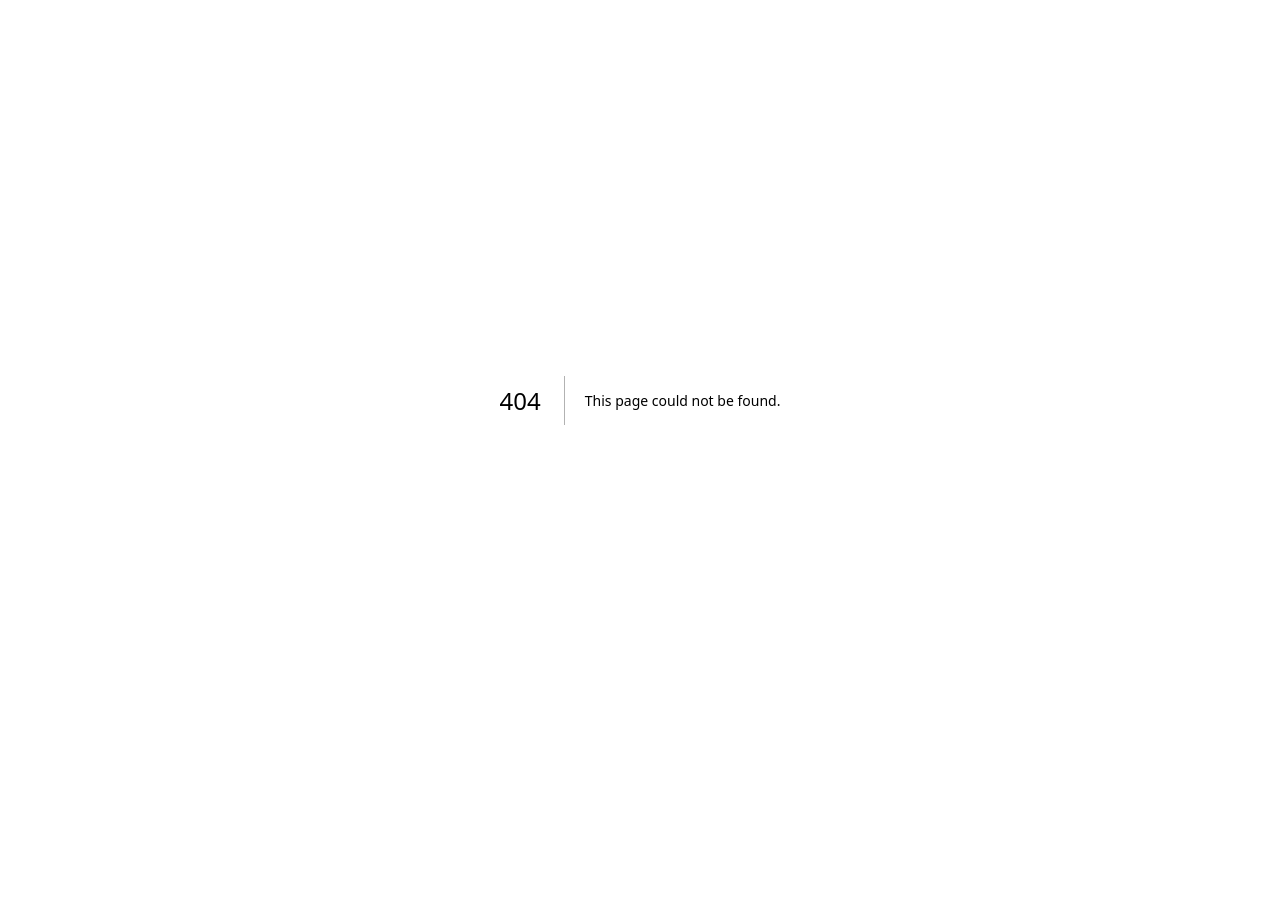
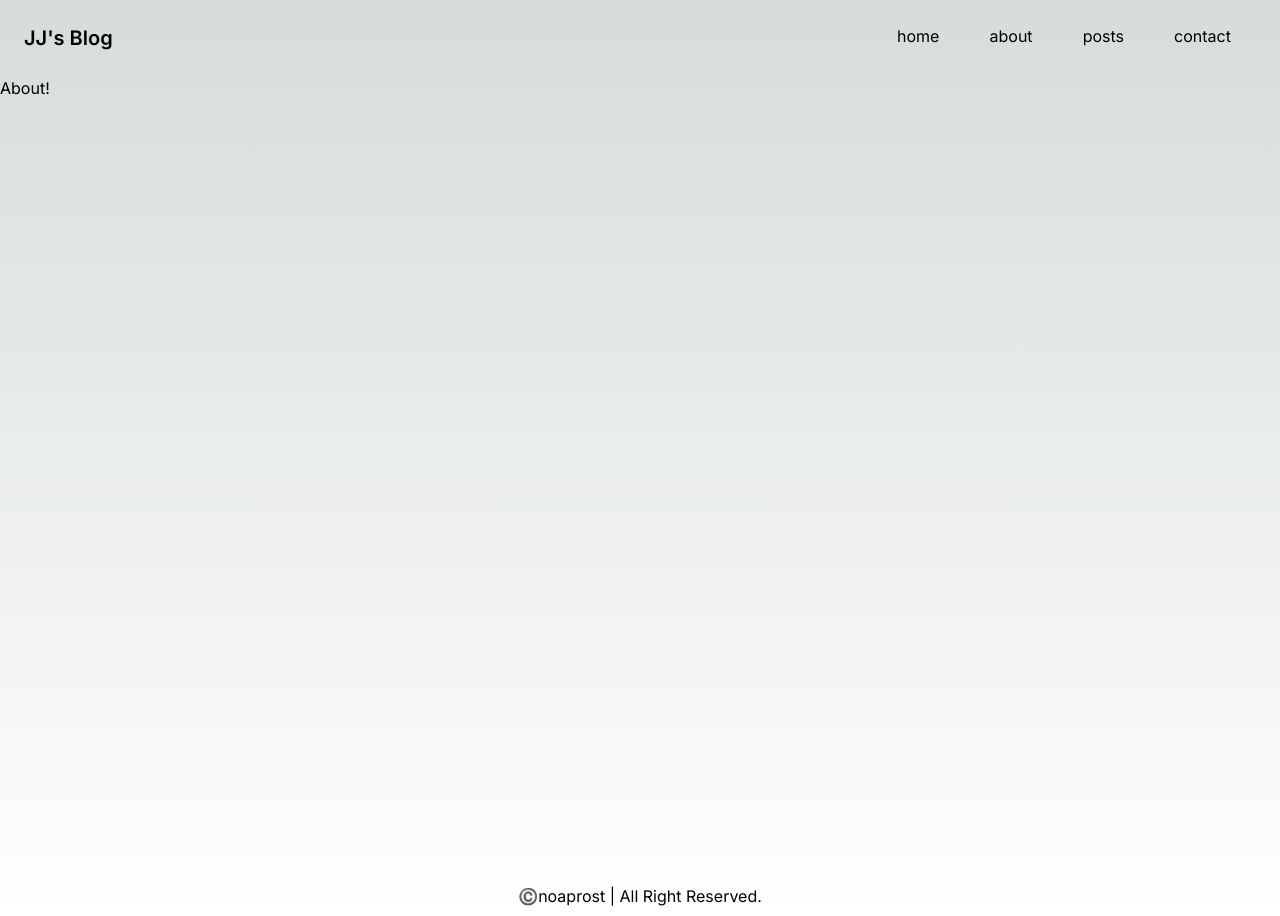
Before and after one commit to noaprost/jjlog, a Next.js app: page /about in a window 1280 px wide. Before the commit this address had no page. Before the commit the page ends 800 px from the top, so only its background shows below. Built offline with nearby package versions, Linux system fonts and the light colour scheme.

Commit message:
feat: header, footer 구현

```diff
--- /dev/null
+++ b/src/app/about/page.tsx
@@ -0,0 +1,3 @@
+export default function AboutPage() {
+  return <h1>About!</h1>;
+}
--- /dev/null
+++ b/src/app/contact/page.tsx
@@ -0,0 +1,3 @@
+export default function ContactPage() {
+  return <h1>Contact!</h1>;
+}
--- a/src/app/layout.tsx
+++ b/src/app/layout.tsx
@@ -1,6 +1,7 @@
 import type { Metadata } from "next";
 import { Inter } from "next/font/google";
 import "./globals.css";
+import Link from "next/link";
 
 const inter = Inter({ subsets: ["latin"] });
 
@@ -16,7 +17,29 @@ export default function RootLayout({
 }>) {
   return (
     <html lang="en">
-      <body className={inter.className}>{children}</body>
+      <body className={inter.className}>
+        <header className="flex justify-between p-6">
+          <h1 className="text-xl font-semibold">JJ&apos;s Blog</h1>
+          <ul className="flex w-96 justify-around">
+            <li>
+              <Link href="/">home</Link>
+            </li>
+            <li>
+              <Link href="/about">about</Link>
+            </li>
+            <li>
+              <Link href="/posts">posts</Link>
+            </li>
+            <li>
+              <Link href="/contact">contact</Link>
+            </li>
+          </ul>
+        </header>
+        <section className="h-screen">{children}</section>
+        <footer className="text-center p-2">
+          ©️noaprost | All Right Reserved.
+        </footer>
+      </body>
     </html>
   );
 }
--- /dev/null
+++ b/src/app/posts/[slug]/page.tsx
@@ -0,0 +1,9 @@
+type Props = {
+  params: {
+    slug: string;
+  };
+};
+
+export default function PostPage({ params: { slug } }: Props) {
+  return <h1>Post! {slug}</h1>;
+}
--- /dev/null
+++ b/src/app/posts/page.tsx
@@ -0,0 +1,3 @@
+export default function PostsPage() {
+  return <h1>Posts!</h1>;
+}
```
Also changed, not shown: public/images/profile.jpg (added), src/components/Profile.tsx (added).
